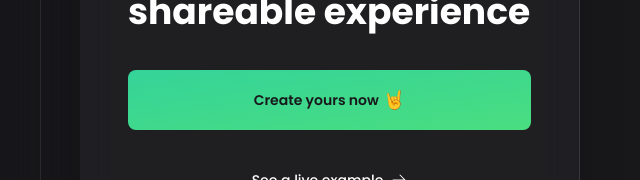
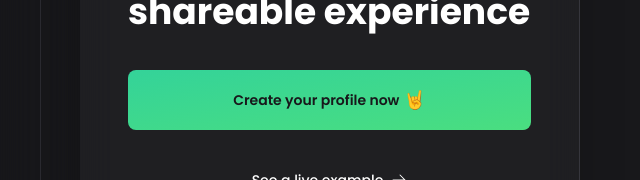
Before and after one commit to victorgaard/saw-that-band-website, a Next.js app: page / in a window 1280 px wide. Shown: the part 362-542 px from the top of the page, without its empty margins (0-640 px from the left). Built offline with nearby package versions, Linux system fonts and the light colour scheme.

Commit message:
fix: wording

```diff
--- a/app/page.tsx
+++ b/app/page.tsx
@@ -23,10 +23,10 @@ export default async function Home() {
               experience
             </h1>
             <a
-              href="https://app.sawthat.band/signup"
+              href="https://app.sawthat.band/signup?utm_source=website"
               className="bg-gradient-to-br flex items-center justify-center gap-1 from-emerald-400 to-green-400 hover:from-green-400 hover:to-green-400 text-zinc-900 text-sm font-semibold p-4 rounded-lg"
             >
-              Create yours now <span className="text-lg">🤘</span>
+              Create your profile now <span className="text-lg">🤘</span>
             </a>
             <a
               href="https://victor.sawthat.band"
```
